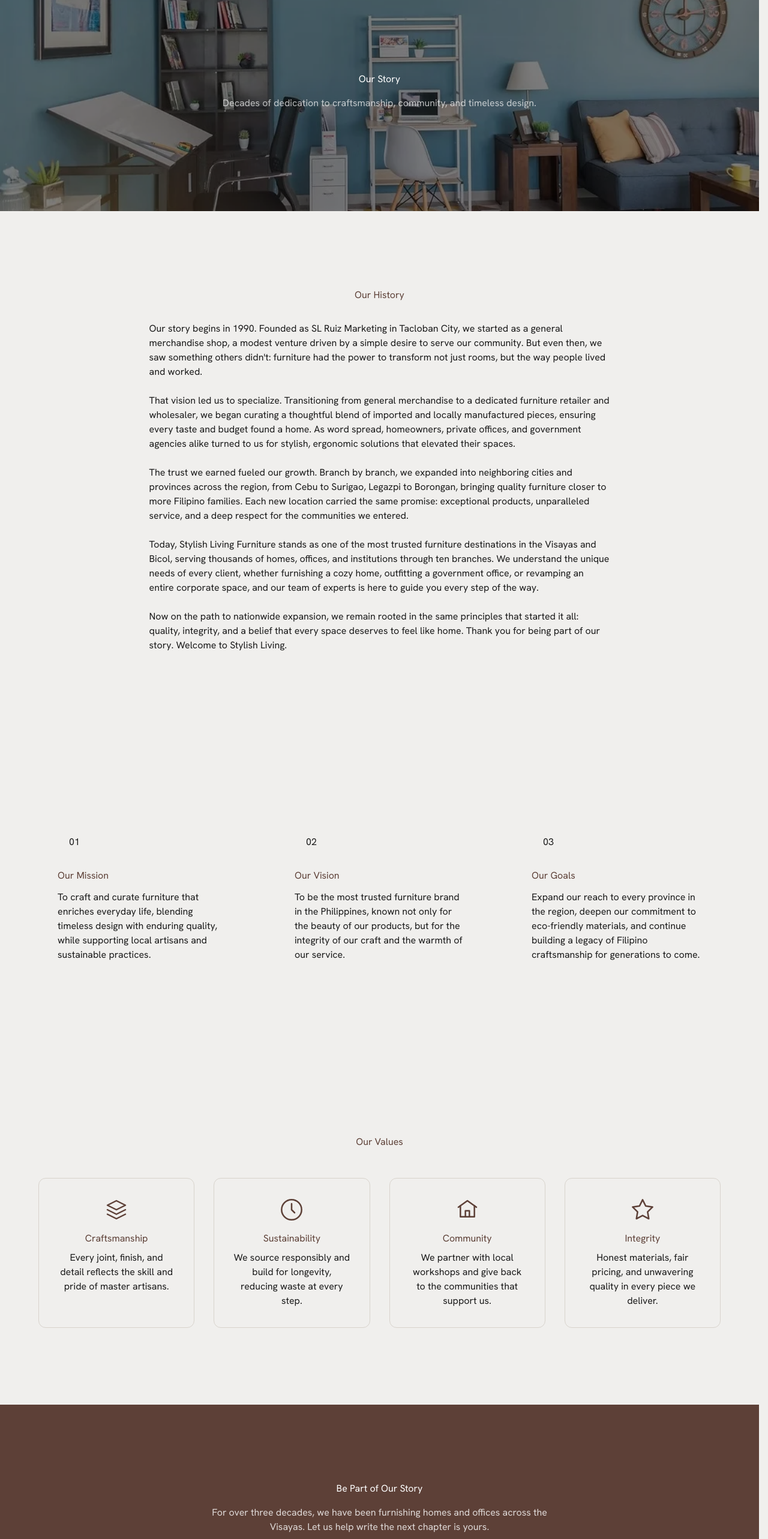
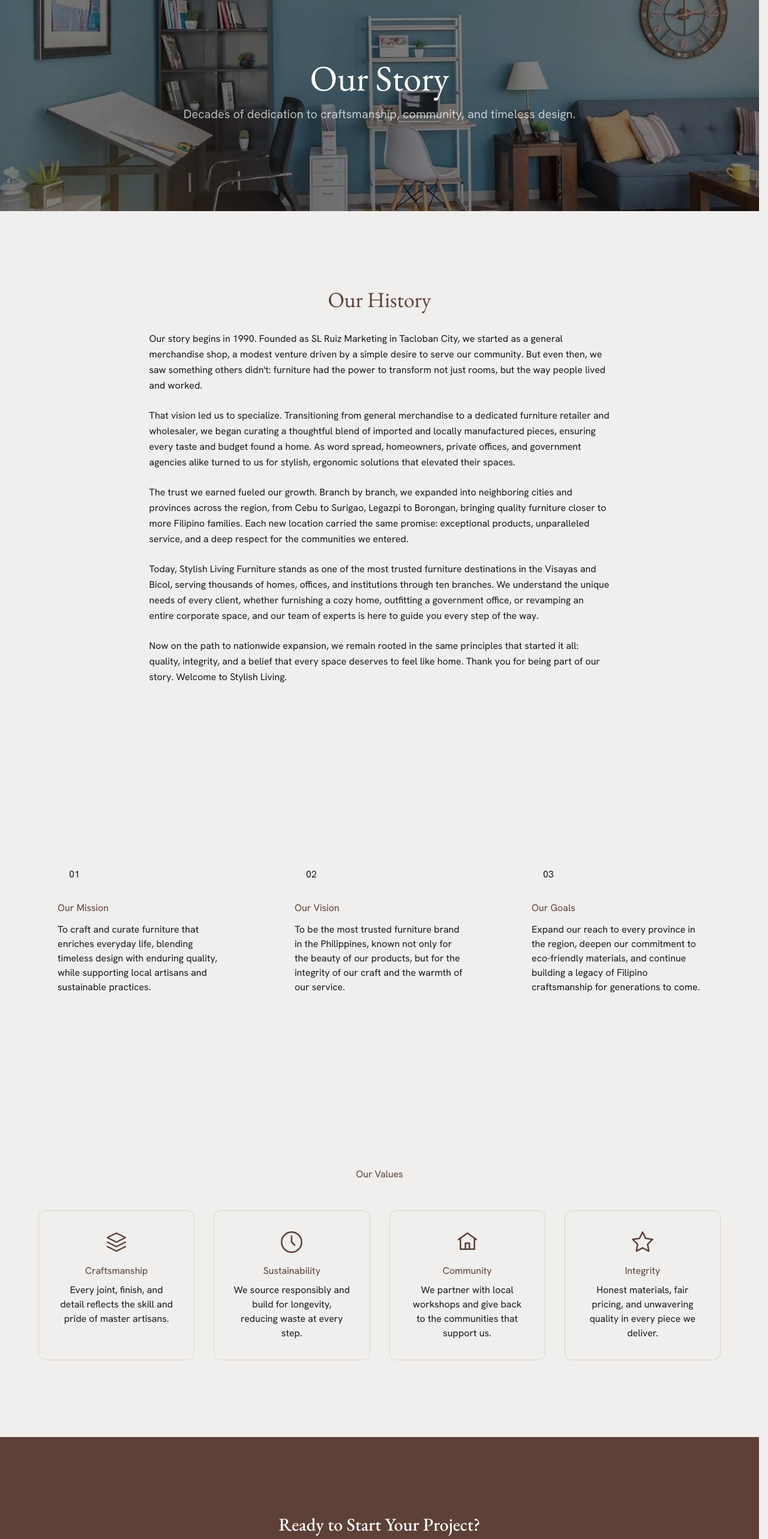
Before and after one commit to HarveyDangel/stylish-living-furniture, a Next.js app: page /about in a window 1280 px wide. Shown: the part 120-2686 px from the top of the page at 60% size. Built offline with nearby package versions, Linux system fonts and the light colour scheme.

Commit message:
style: update AboutPage layout and typography, replace CTASection with CTA component

```diff
--- a/app/(marketing)/about/page.tsx
+++ b/app/(marketing)/about/page.tsx
@@ -1,4 +1,4 @@
-import CTASection from "@/components/sections/CTASection";
+import { CTA } from "@/components/sections/cta";
 
 export default function AboutPage() {
   return (
@@ -10,10 +10,10 @@ export default function AboutPage() {
         />
         <div className="absolute inset-0 bg-black/50" />
         <div className="relative z-10 mx-auto max-w-[1280px] px-5 text-center md:px-16">
-          <h1 className="display-lg-mobile md:display-lg text-white">
+          <h1 className="display-lg-mobile md:display-lg text-white font-sans text-6xl">
             Our Story
           </h1>
-          <p className="body-lg mx-auto mt-4 max-w-2xl text-white/70">
+          <p className="body-lg mx-auto mt-4 max-w-2xl text-white/70 text-xl">
             Decades of dedication to craftsmanship, community, and timeless
             design.
           </p>
@@ -23,11 +23,11 @@ export default function AboutPage() {
       <section className="bg-surface py-24 md:py-32">
         <div className="mx-auto max-w-[1280px] px-5 md:px-16">
           <div className="mx-auto max-w-3xl">
-            <h2 className="headline-md mb-8 text-center text-primary">
+            <h2 className="headline-md mb-8 text-center text-primary font-sans text-4xl">
               Our History
             </h2>
-            <div className="space-y-6 text-on-surface-variant">
-              <p className="body-md">
+            <div className="space-y-6 text-on-surface-variant leading-relaxed">
+              <p className="">
                 Our story begins in 1990. Founded as SL Ruiz Marketing in
                 Tacloban City, we started as a general merchandise shop, a
                 modest venture driven by a simple desire to serve our community.
@@ -145,7 +145,7 @@ export default function AboutPage() {
         </div>
       </section>
 
-      <CTASection
+      <CTA
         title="Be Part of Our Story"
         description="For over three decades, we have been furnishing homes and offices across the Visayas. Let us help write the next chapter is yours."
         buttonText="Start Your Journey"
```
